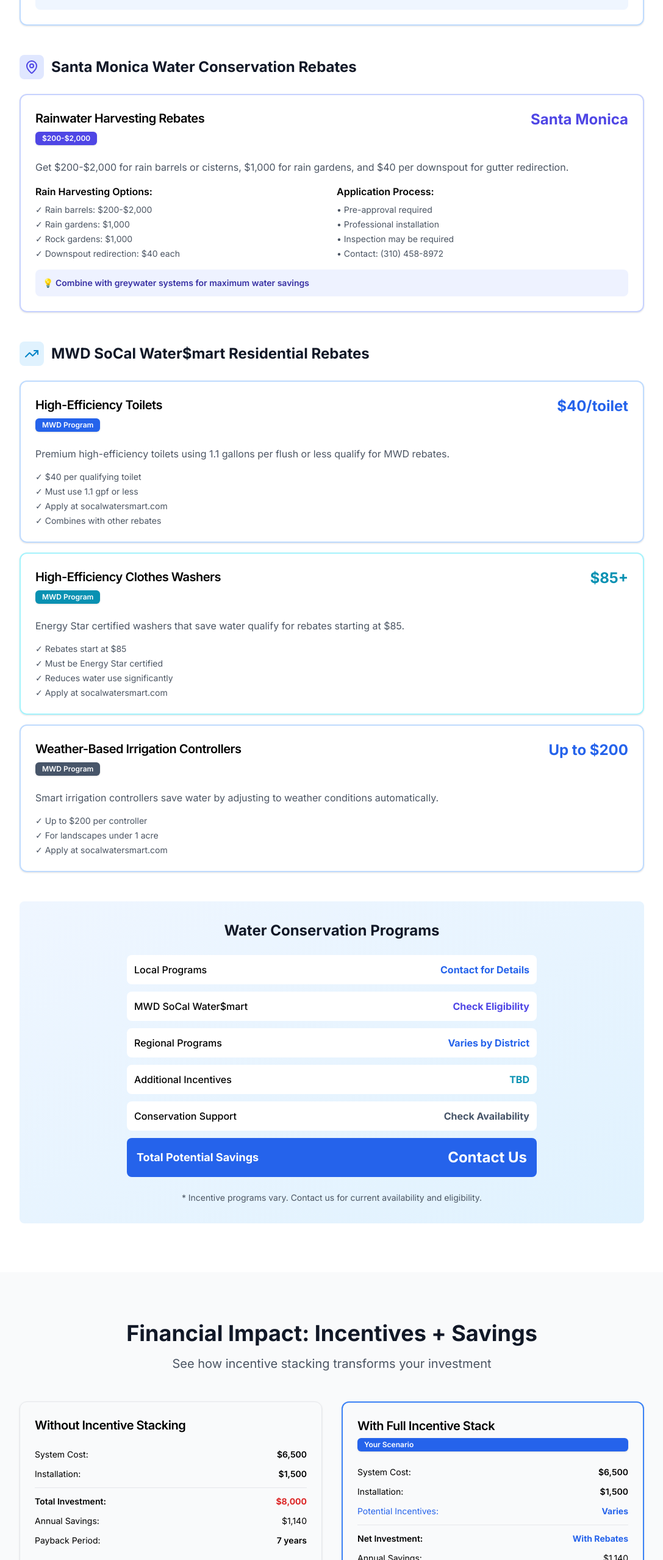
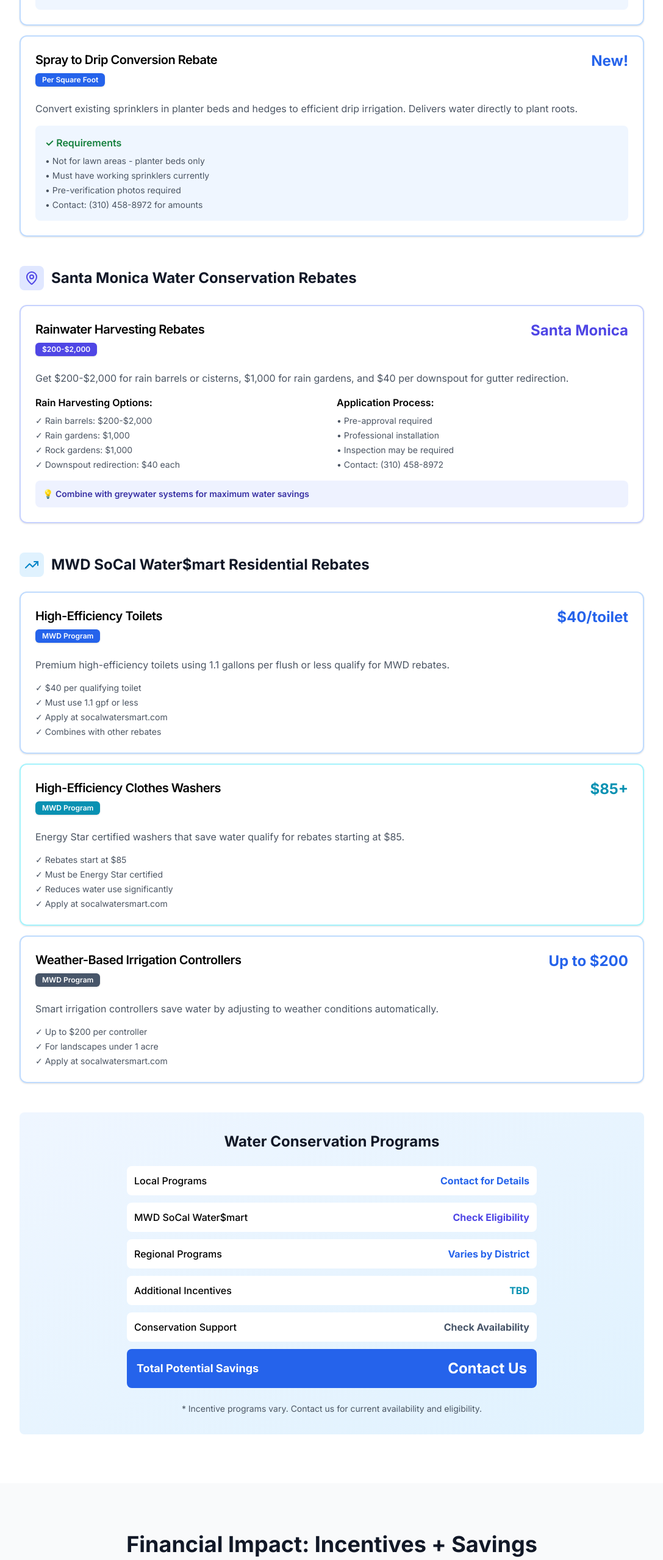
Before and after one commit to swilhoit/waterwise, a Next.js app: page /santa-monica/residential in a window 1280 px wide. Shown: the part 1611-4169 px from the top of the page at 61% size, without its empty margins (96-1183 px from the left). Built offline with nearby package versions, Linux system fonts and the light colour scheme; no server answers; what @shopify/storefront-api-client would draw is missing.

Commit message:
Add Spray to Drip rebate info and update system cost to 99 for residential

```diff
--- a/app/santa-monica/residential/page.tsx
+++ b/app/santa-monica/residential/page.tsx
@@ -128,6 +128,32 @@
                         <li>• Must receive SM water service</li>
                         <li>• Pre-approval required</li>
                         <li>• Apply: environment.mailbox@santamonica.gov</li>
+                      </ul>
+                    </div>
+                  </CardContent>
+                </Card>
+
+                <Card className="border-2 border-blue-200">
+                  <CardHeader>
+                    <div className="flex justify-between items-start">
+                      <div>
+                        <CardTitle className="text-xl">Spray to Drip Conversion Rebate</CardTitle>
+                        <Badge className="mt-2 bg-blue-600 text-white">Per Square Foot</Badge>
+                      </div>
+                      <span className="text-2xl font-bold text-blue-600">New!</span>
+                    </div>
+                  </CardHeader>
+                  <CardContent>
+                    <p className="text-gray-600 mb-4">
+                      Convert existing sprinklers in planter beds and hedges to efficient drip irrigation. Delivers water directly to plant roots.
+                    </p>
+                    <div className="bg-blue-50 p-4 rounded-lg">
+                      <p className="font-semibold text-green-700 mb-2">✓ Requirements</p>
+                      <ul className="text-sm text-gray-600 space-y-1">
+                        <li>• Not for lawn areas - planter beds only</li>
+                        <li>• Must have working sprinklers currently</li>
+                        <li>• Pre-verification photos required</li>
+                        <li>• Contact: (310) 458-8972 for amounts</li>
                       </ul>
                     </div>
                   </CardContent>
@@ -326,29 +352,29 @@
             <div className="grid md:grid-cols-2 gap-8">
               <Card>
                 <CardHeader>
-                  <CardTitle className="text-xl">Without Incentive Stacking</CardTitle>
+                  <CardTitle className="text-xl">Without Rebates</CardTitle>
                 </CardHeader>
                 <CardContent>
                   <div className="space-y-3">
                     <div className="flex justify-between text-sm">
-                      <span>System Cost:</span>
-                      <span className="font-semibold">$6,500</span>
+                      <span>Aqua2use System:</span>
+                      <span className="font-semibold">$599</span>
                     </div>
                     <div className="flex justify-between text-sm">
-                      <span>Installation:</span>
-                      <span className="font-semibold">$1,500</span>
+                      <span>Professional Installation:</span>
+                      <span className="font-semibold">$400</span>
                     </div>
                     <div className="flex justify-between text-sm border-t pt-3">
                       <span className="font-semibold">Total Investment:</span>
-                      <span className="font-bold text-red-600">$8,000</span>
+                      <span className="font-bold text-red-600">$999</span>
                     </div>
                     <div className="flex justify-between text-sm">
-                      <span>Annual Savings:</span>
-                      <span>$1,140</span>
+                      <span>Annual Water Savings:</span>
+                      <span>$600-$1,200</span>
                     </div>
                     <div className="flex justify-between text-sm">
                       <span>Payback Period:</span>
-                      <span className="font-semibold">7 years</span>
+                      <span className="font-semibold">10-20 months</span>
                     </div>
                   </div>
                 </CardContent>
@@ -356,39 +382,43 @@
 
               <Card className="border-2 border-blue-500">
                 <CardHeader>
-                  <CardTitle className="text-xl">With Full Incentive Stack</CardTitle>
-                  <Badge className="bg-blue-600 text-white">Your Scenario</Badge>
+                  <CardTitle className="text-xl">With Landscape Rebates</CardTitle>
+                  <Badge className="bg-blue-600 text-white">Combined Savings</Badge>
                 </CardHeader>
                 <CardContent>
                   <div className="space-y-3">
                     <div className="flex justify-between text-sm">
-                      <span>System Cost:</span>
-                      <span className="font-semibold">$6,500</span>
+                      <span>Aqua2use System:</span>
+                      <span className="font-semibold">$599</span>
                     </div>
                     <div className="flex justify-between text-sm">
-                      <span>Installation:</span>
-                      <span className="font-semibold">$1,500</span>
+                      <span>Professional Installation:</span>
+                      <span className="font-semibold">$400</span>
                     </div>
                     <div className="flex justify-between text-sm text-blue-600">
-                      <span>Potential Incentives:</span>
-                      <span className="font-bold">Varies</span>
+                      <span>Turf Removal Rebate:</span>
+                      <span className="font-bold">Up to $4,500</span>
+                    </div>
+                    <div className="flex justify-between text-sm text-blue-600">
+                      <span>Spray to Drip Rebate:</span>
+                      <span className="font-bold">Per sq ft</span>
                     </div>
                     <div className="flex justify-between text-sm border-t pt-3">
-                      <span className="font-semibold">Net Investment:</span>
-                      <span className="font-bold text-blue-600">With Rebates</span>
+                      <span className="font-semibold">Net Result:</span>
+                      <span className="font-bold text-green-600">Profit + Savings</span>
                     </div>
                     <div className="flex justify-between text-sm">
-                      <span>Annual Savings:</span>
-                      <span>$1,140</span>
+                      <span>Annual Water Savings:</span>
+                      <span>$600-$1,200</span>
                     </div>
                     <div className="flex justify-between text-sm">
                       <span>Payback Period:</span>
-                      <span className="font-bold text-blue-600">Reduced</span>
+                      <span className="font-bold text-green-600">Immediate</span>
                     </div>
                   </div>
                   <div className="mt-4 bg-blue-50 p-3 rounded-lg">
                     <p className="text-sm font-semibold text-blue-800">
-                      Rebates can significantly reduce payback period
+                      Landscape rebates can exceed greywater system cost!
                     </p>
                   </div>
                 </CardContent>
@@ -729,10 +759,11 @@
                   What rebates are available in Santa Monica?
                 </h3>
                 <p className="text-gray-600">
-                  Santa Monica offers the Cash for Grass turf replacement program. MWD provides rebates
-                  through SoCal Water$mart for water-efficient devices ($40-$200) and turf replacement
-                  (up to $7/sq ft for commercial). Currently, there are no specific greywater system rebates,
-                  but combining greywater with turf replacement maximizes water savings.
+                  Santa Monica offers the Cash for Grass program (up to $4,500) and Spray to Drip conversion
+                  rebates for converting sprinklers to drip irrigation. MWD provides additional rebates through
+                  SoCal Water$mart for water-efficient devices ($40-$200). While there's no dedicated greywater
+                  system rebate, combining greywater installation with turf removal and sprinkler conversion
+                  maximizes both water savings and available rebates.
                 </p>
               </div>
 
@@ -800,7 +831,8 @@
                 <div className="space-y-2 text-sm">
                   <p className="text-gray-600">Simplest residential system - no permit required if meeting conditions</p>
                   <ul className="space-y-1 text-gray-700 ml-4">
-                    <li>• Cost: $200-$2,000 typical installation</li>
+                    <li>• System cost: $599 for Aqua2use unit</li>
+                    <li>• Installation: $200-$500 additional</li>
                     <li>• Water savings: 15,000-40,000 gallons/year</li>
                     <li>• DIY-friendly with proper guidance</li>
                     <li>• Waters fruit trees and ornamental plants</li>
```
